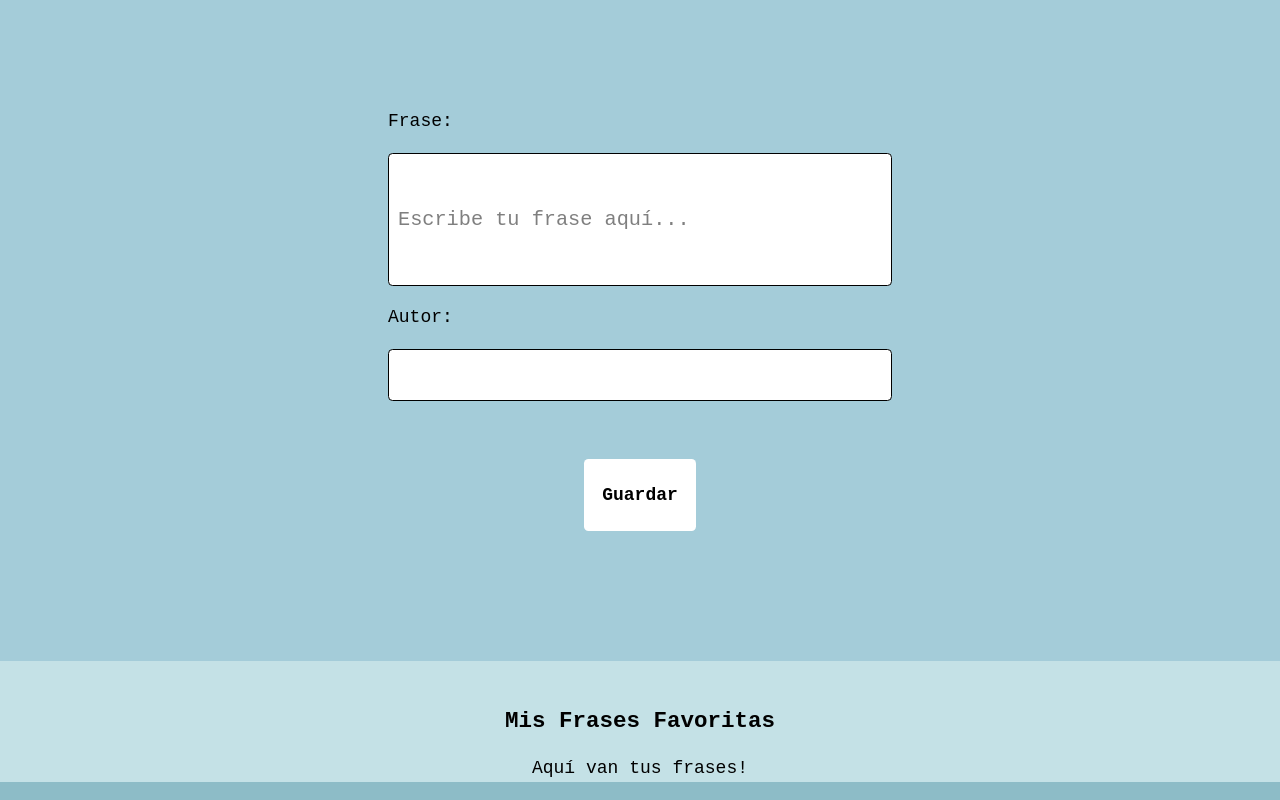
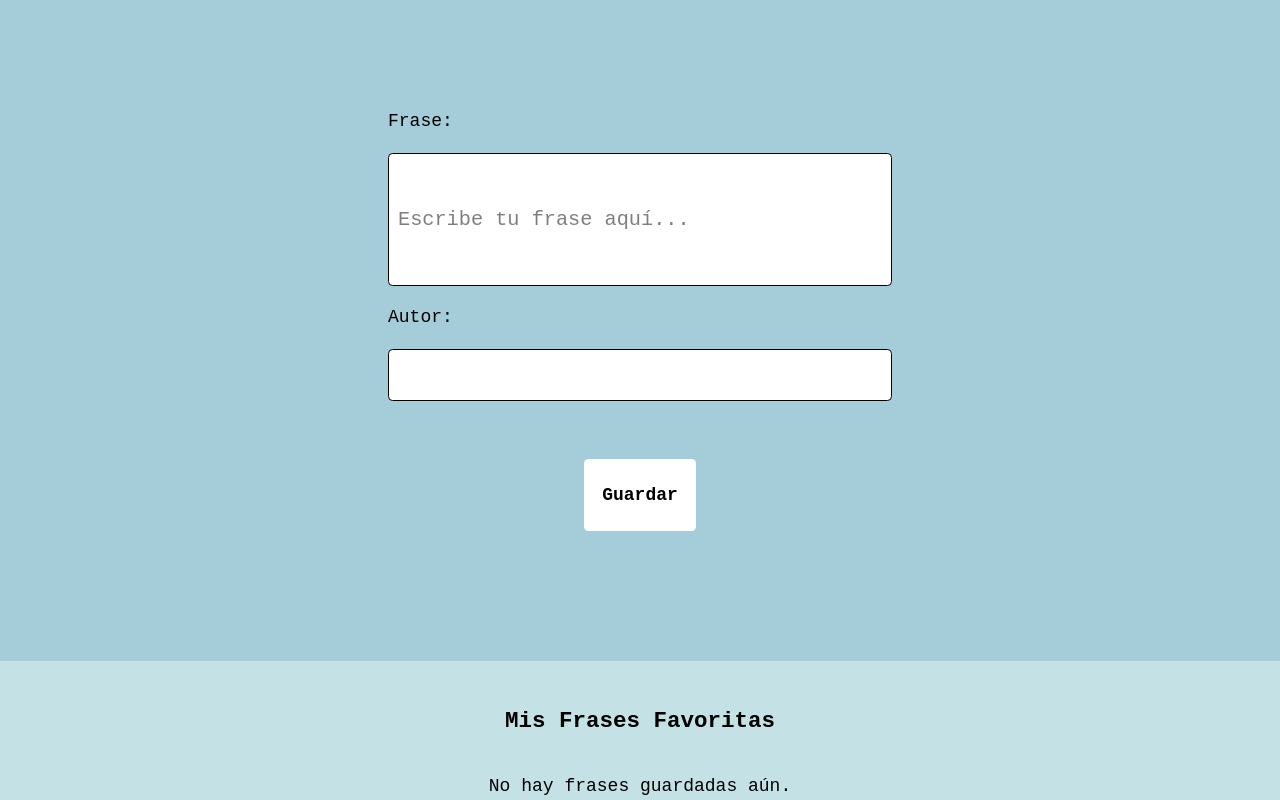
Before and after one commit to miaryl/p7_proyecto4, a React (Vite) app: page / in a window 1280 px wide. Shown: the part 1138-1938 px from the top of the page. Built offline with nearby package versions, Linux system fonts and the light colour scheme; a web font is replaced by a local one.

Commit message:
adding quote-list feature

```diff
--- a/src/App.jsx
+++ b/src/App.jsx
@@ -7,33 +7,32 @@ import Form from './components/form/form.jsx'
 import ShowQuote from './components/quotes/Quotes.jsx'
 import Bg from './components/bg/Bg.jsx'
 import { Toaster } from 'react-hot-toast';
+import QuoteList from './components/quotes/QuoteList.jsx'
+import useQuotes from './hooks/useQuotes.js'
 
 
 function App() {
-
+const [quotes, setQuotes] = useQuotes();
   return (
   <>
   <Toaster position="top-center" reverseOrder={false} />
   <header> <Navbar /> </header>
-    <section
-  id="inicio"
-  className="scroll-mt-25 flex flex-col items-center justify-center gap-1 bg-[#8DBCC7] mt-25 min-h-screen"
-  >
+
+<section id="inicio" className="scroll-mt-25 flex flex-col items-center justify-center gap-1 bg-[#8DBCC7] mt-25 min-h-screen">
 <h1 className="text-center text-4xl sm:text-5xl md:text-5xl lg:text-7xl xl:text-7xl font-bold mb-25 mt-15">
-  MOTIVA TU DÍA
-  </h1>
+MOTIVA TU DÍA</h1>
 <ShowQuote />
 <AddQuote />
 <Bg />
 </section>
 
 <section id="añadir" className="scroll-mt-25 flex flex-col items-center gap-4 bg-[#A4CCD9]">
-<Form />
+<Form quotes={quotes} setQuotes={setQuotes}/>
 </section>
 
 <section id="misfavoritas" className="scroll-mt-32 flex flex-col items-center gap-4 bg-[#C4E1E6]">
 <h2 className="text-xl font-bold mt-10">Mis Frases Favoritas</h2>
-        <p>Aquí van tus frases!</p>
+<QuoteList quotes={quotes} />
 </section>
 </>
 )
--- a/src/components/form/form.jsx
+++ b/src/components/form/form.jsx
@@ -96,10 +96,8 @@ function Form () {
     </button>
   </form>
 </section>
-
-
-        </>
-    );
+</>
+);
 }
 
 export default Form;
--- /dev/null
+++ b/src/components/quotes/QuoteList.jsx
@@ -0,0 +1,27 @@
+import { useEffect, useState } from "react";
+
+function QuoteList() {
+  const [quotes, setQuotes] = useState([]);
+
+  useEffect(() => {
+    const storedQuotes = JSON.parse(localStorage.getItem("quotes")) || [];
+    setQuotes(storedQuotes);
+  }, []);
+
+  if (quotes.length === 0) {
+    return <p className="text-center mt-4">No hay frases guardadas aún.</p>;
+  }
+
+  return (
+    <ul className="max-w-xl w-full px-4 py-6 space-y-4">
+      {quotes.map((quote, index) => (
+        <li key={index} className="bg-white p-4 rounded shadow">
+          <p className="text-lg font-semibold">"{quote.text}"</p>
+          <p className="text-sm text-right text-gray-600 mt-2">– {quote.author}</p>
+        </li>
+      ))}
+    </ul>
+  );
+}
+
+export default QuoteList;
--- /dev/null
+++ b/src/hooks/useQuotes.js
@@ -0,0 +1,16 @@
+import { useState, useEffect } from "react";
+
+function useQuotes() {
+const [quotes, setQuotes] = useState(() => {
+const stored = localStorage.getItem("quotes");
+return stored ? JSON.parse(stored) : [];
+});
+
+useEffect(() => {
+localStorage.setItem("quotes", JSON.stringify(quotes));
+}, [quotes]);
+
+return [quotes, setQuotes];
+}
+
+export default useQuotes;
```
Lines whose indentation alone changed are shown as unchanged.
